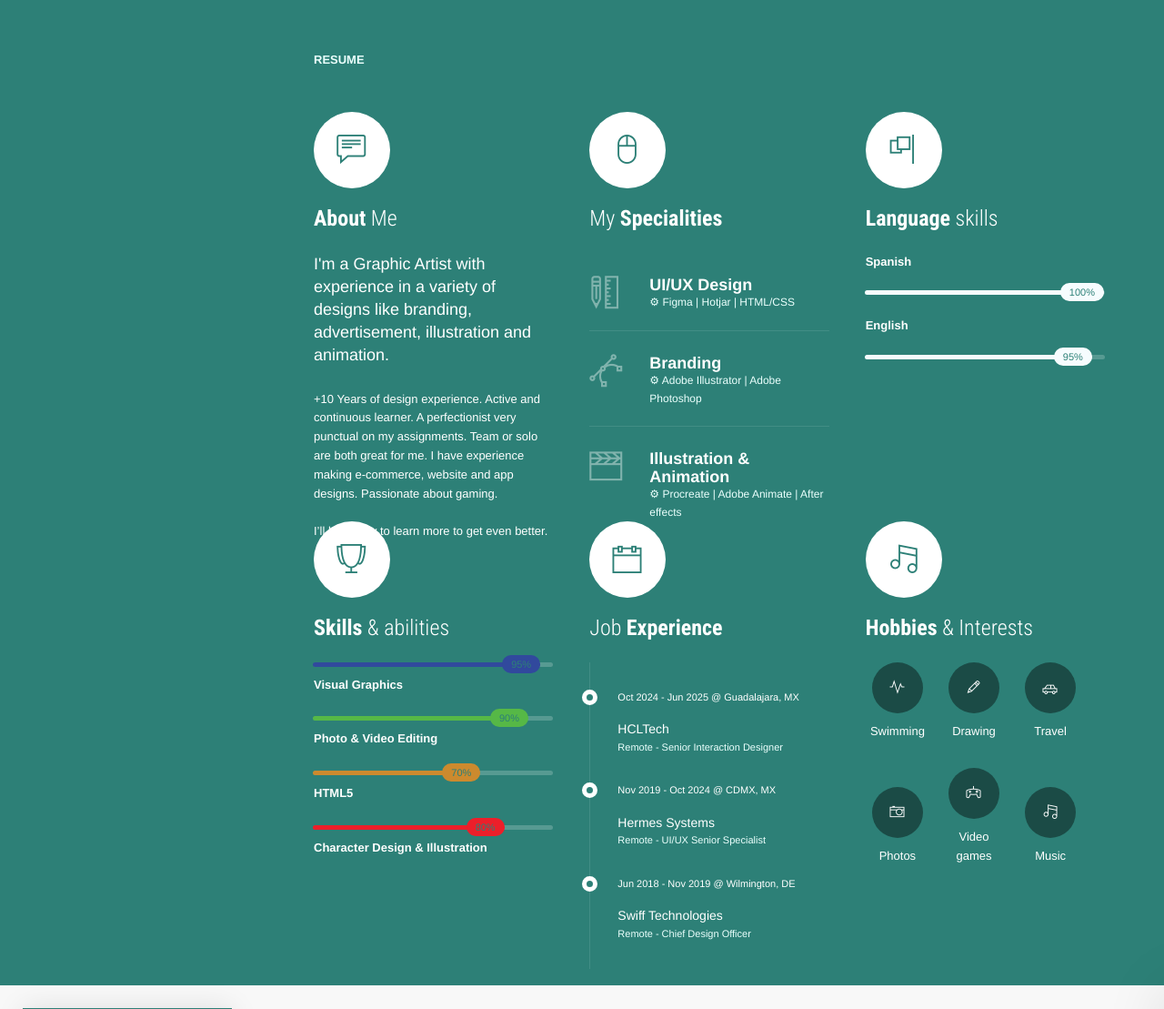
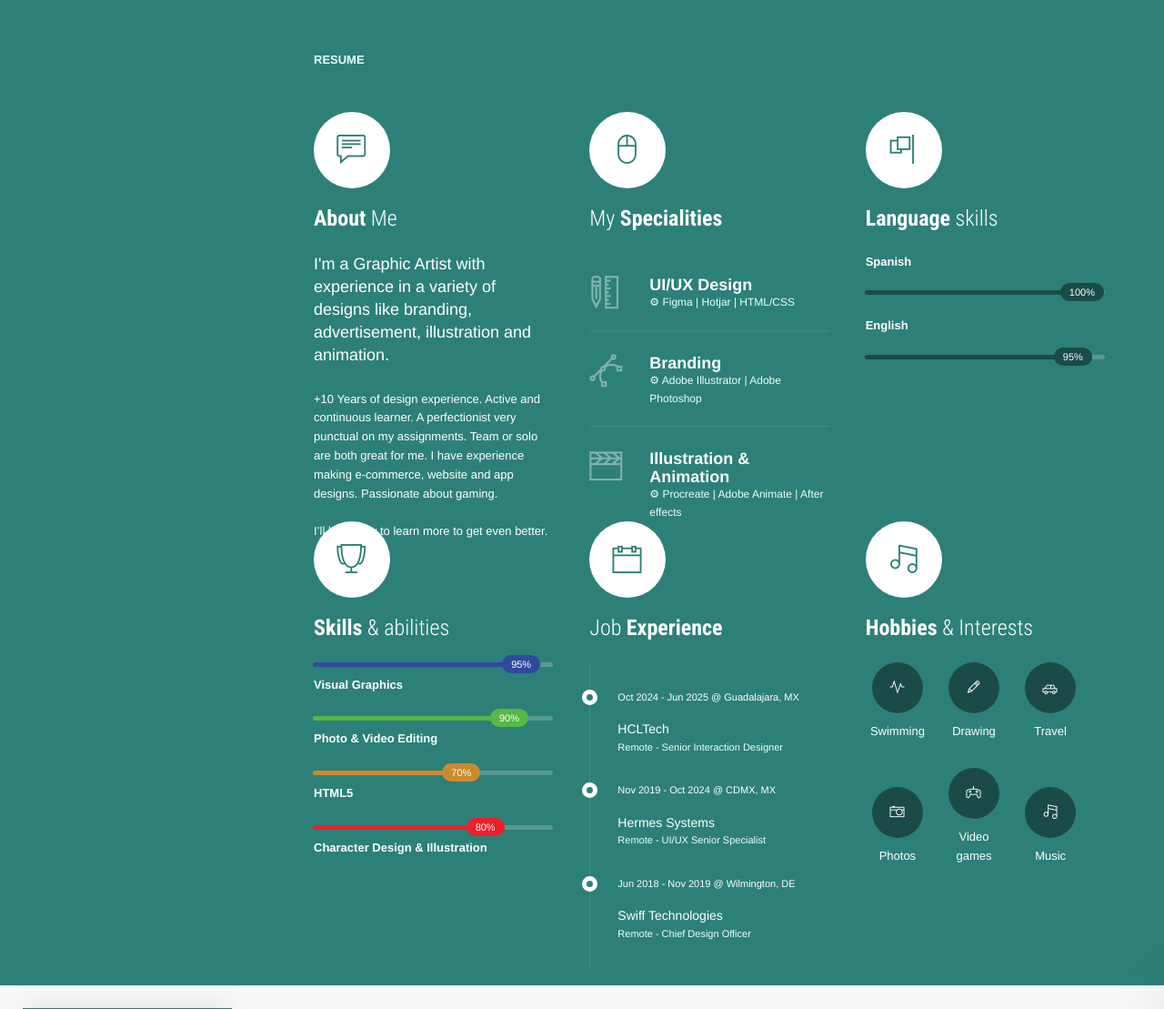
Before and after one commit to kiap91/karlaguirre, a PHP site: page / in a window 1280 px wide, after a click on "Portfolio". Shown: the part 801-1910 px from the top of the page at 91% size. Run offline with PHP 8.4, Linux system fonts and the light colour scheme; some libraries are stand-ins or nearby versions.

Commit message:
cv color update

```diff
--- a/assets/css/color/custom.css
+++ b/assets/css/color/custom.css
@@ -41,8 +41,7 @@ h1.text-lg,
 .icon-white,
 #messenger-toggle,
 .btn-primary:hover, .btn-primary:focus,
-.icon-primary.icon-hover:hover, .icon-primary.icon-hover:focus,
-.progress-bar>span {
+.icon-primary.icon-hover:hover, .icon-primary.icon-hover:focus {
 	color: #2D8077;
 }
 
@@ -96,11 +95,11 @@ h1.text-lg,
 }
 
 .btn-secondary,
-.progress-bar-secondary,
 .te-secondary:before {
 	background-color: #F6FCFE;
 }
 
+.progress-bar-secondary,
 .icon-circle.icon-secondary{
 	background-color: #1b4b46;
 }
```
